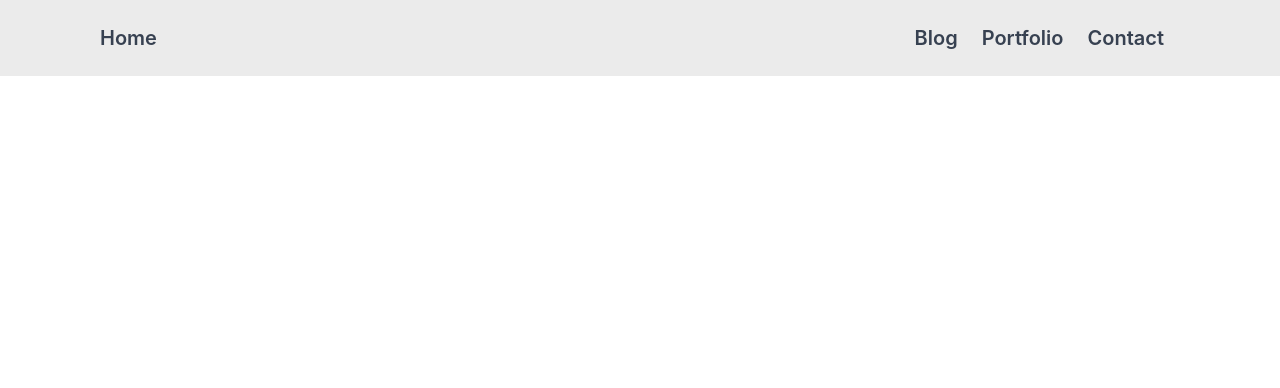
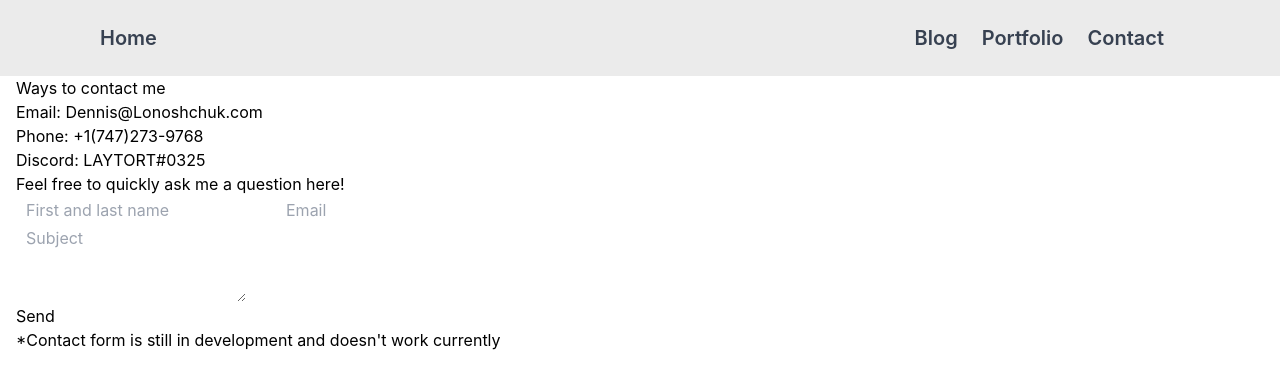
Before and after one commit to laycookie/Portfolio, a Next.js app: page /contact in a window 1280 px wide. Shown: the top 388 px of the page. Built offline with nearby package versions, Linux system fonts and the light colour scheme.

Commit message:
Add analytics
+ basic scetch for contact form

```diff
--- a/package.json
+++ b/package.json
@@ -13,6 +13,7 @@
     "@types/node": "18.13.0",
     "@types/react": "18.0.28",
     "@types/react-dom": "18.0.10",
+    "@vercel/analytics": "^0.1.10",
     "eslint": "8.34.0",
     "eslint-config-next": "13.1.6",
     "next": "^13.2.1",
--- a/src/app/blog/page.tsx
+++ b/src/app/blog/page.tsx
@@ -1,5 +1,5 @@
 import React from "react";
-import Navbar from "components/Navbar";
+import Navbar from "@/components/Navbar";
 import type { Metadata } from "next";
 
 export const metadata: Metadata = {
--- a/src/app/contact/page.tsx
+++ b/src/app/contact/page.tsx
@@ -1,5 +1,5 @@
 import React from "react";
-import Navbar from "components/Navbar";
+import Navbar from "@/components/Navbar";
 import type { Metadata } from "next";
 
 export const metadata: Metadata = {
@@ -12,8 +12,36 @@ type Props = {};
 
 export default function page({}: Props) {
   return (
-    <main className="defaults">
+    <>
       <Navbar pageTitle="Contact" />
-    </main>
+      <main className="container mx-auto px-4">
+        <h1>Ways to contact me</h1>
+        <div>
+          <h2>Email: Dennis@Lonoshchuk.com</h2>
+          <h2>Phone: +1(747)273-9768</h2>
+          <h2>Discord: LAYTORT#0325</h2>
+        </div>
+        <h1>Feel free to quickly ask me a question here!</h1>
+        <form action="">
+          <input
+            type="text"
+            placeholder="First and last name"
+            className="input-field"
+          />
+          <input type="text" placeholder="Email" className="input-field" />
+          <div>
+            <input type="text" placeholder="Subject" className="input-field" />
+            <textarea
+              name="Contents"
+              id="Contents"
+              className="input-field block"
+            ></textarea>
+
+            <button type="submit">Send</button>
+          </div>
+        </form>
+        <p>*Contact form is still in development and doesn't work currently</p>
+      </main>
+    </>
   );
 }
--- a/src/app/globals.css
+++ b/src/app/globals.css
@@ -37,3 +37,7 @@ body::-webkit-scrollbar-thumb {
 .holder {
   @apply px-24;
 }
+
+.input-field {
+  @apply bg-transparent border-2 border-white rounded-lg pl-2;
+}
--- a/src/app/layout.tsx
+++ b/src/app/layout.tsx
@@ -1,6 +1,7 @@
 "use client";
 
 import { useEffect, useLayoutEffect, useState } from "react";
+import { AnalyticsWrapper } from "@/components/AnalyticsWrapper";
 import "./globals.css";
 
 export default function RootLayout({
@@ -30,7 +31,10 @@ export default function RootLayout({
 
   return (
     <html lang="en" className={isDark ? "dark" : ""}>
-      <body className="defaults">{children}</body>
+      <body className="defaults">
+        {children}
+        <AnalyticsWrapper />
+      </body>
     </html>
   );
 }
--- a/src/app/page.tsx
+++ b/src/app/page.tsx
@@ -1,5 +1,5 @@
 import type { Metadata } from "next";
-import Navbar from "components/Navbar";
+import Navbar from "@/components/Navbar";
 import Link from "next/link";
 
 export const metadata: Metadata = {
@@ -12,7 +12,7 @@ export default function Home() {
   return (
     <>
       <Navbar pageTitle="Home" />
-      <main className="container mx-auto px-4 ">
+      <main className="container mx-auto px-4">
         <h1 className="font-semibold text-7xl text-stroke-2 pt-[20vh]">
           Hello, my name is{" "}
           <Link
--- a/src/app/portfolio/page.tsx
+++ b/src/app/portfolio/page.tsx
@@ -1,5 +1,5 @@
 import React from "react";
-import Navbar from "components/Navbar";
+import Navbar from "@/components/Navbar";
 import type { Metadata } from "next";
 
 export const metadata: Metadata = {
--- /dev/null
+++ b/src/components/AnalyticsWrapper.tsx
@@ -0,0 +1,6 @@
+"use client";
+import { Analytics } from "@vercel/analytics/react";
+
+export function AnalyticsWrapper() {
+  return <Analytics />;
+}
```
Also changed, not shown: src/components/Footer.tsx (renamed from components/Footer.tsx), src/components/Navbar.css (renamed from components/Navbar.css), src/components/Navbar.tsx (renamed from components/Navbar.tsx), src/components/SideNav.tsx (renamed from components/SideNav.tsx), 1 other file (tests, documents, lock files or other folders).
